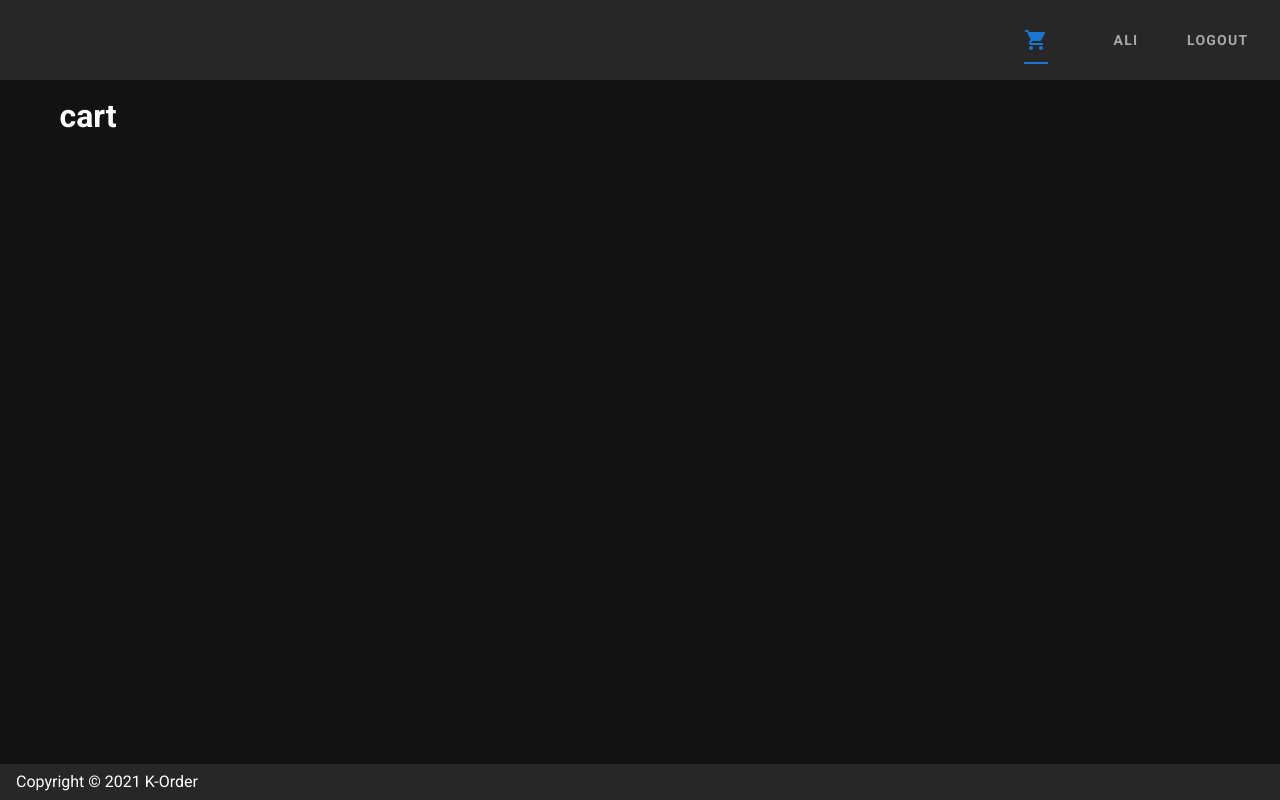
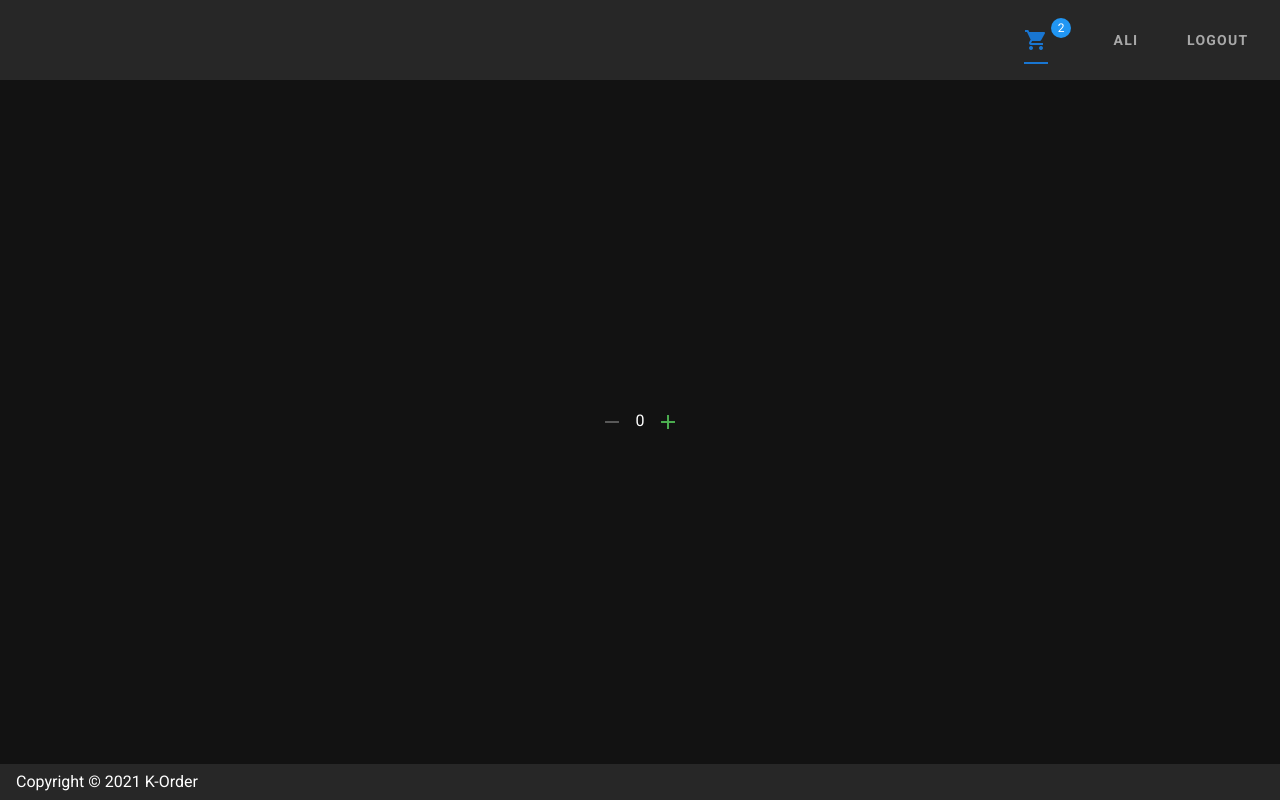
Before and after one commit to aaesmail/nuxt-k-order, a Nuxt app: page /my-cart in a window 1280 px wide. Built offline with nearby package versions, Linux system fonts and the light colour scheme.

Commit message:
Added: 1- Pagination in users orders (my-orders) 2- Cart content page (my-cart)

```diff
--- a/components/AppBar.vue
+++ b/components/AppBar.vue
@@ -20,6 +20,14 @@
       <div>
         <v-tabs optional background-color="transparent">
           <template v-if="$store.state.auth.user">
+            <v-badge
+              offset-x="30"
+              offset-y="10"
+              class="align-self-center"
+              color="blue"
+              :content="cartItemsNum"
+              :value="cartItemsNum"
+            >
               <v-tab
                 :ripple="false"
                 class="font-weight-bold"
@@ -28,6 +36,7 @@
                 to="/my-cart"
                 ><v-icon>mdi-cart</v-icon></v-tab
               >
+            </v-badge>
             <v-tab
               :ripple="false"
               class="font-weight-bold"
@@ -76,6 +85,12 @@ export default {
       { title: 'Sign up', route: '/signup' },
     ],
   }),
+
+  computed: {
+    cartItemsNum() {
+      return 2
+    },
+  },
 }
 </script>
 
--- /dev/null
+++ b/components/Cart.vue
@@ -0,0 +1,13 @@
+<template>
+  <NumberPicker v-model="amount" />
+</template>
+
+<script>
+export default {
+  data() {
+    return {
+      amount: 0,
+    }
+  },
+}
+</script>
--- /dev/null
+++ b/components/NumberPicker.vue
@@ -0,0 +1,44 @@
+<template>
+  <div class="d-inline-flex align-center">
+    <v-btn @click="decrement" :disabled="amount === 0" icon color="red">
+      <v-icon>mdi-minus</v-icon>
+    </v-btn>
+    <p>{{ amount }}</p>
+    <v-btn @click="increment" icon color="green">
+      <v-icon>mdi-plus</v-icon>
+    </v-btn>
+  </div>
+</template>
+
+<script>
+export default {
+  props: ['value'],
+
+  emits: ['input'],
+
+  data() {
+    return {
+      amount: this.value,
+    }
+  },
+
+  methods: {
+    increment() {
+      this.amount++
+      this.$emit('input', this.amount)
+    },
+    decrement() {
+      if (this.amount > 0) this.amount--
+      this.$emit('input', this.amount)
+    },
+  },
+}
+</script>
+
+<style scoped>
+p {
+  width: 20px;
+  height: 10px;
+  text-align: center;
+}
+</style>
--- a/components/OrderListItem.vue
+++ b/components/OrderListItem.vue
@@ -2,14 +2,16 @@
   <v-card class="mx-auto mb-5 text-center" max-width="50%">
     <v-card-text>
       <p
-        class="display-1"
+        class="title"
         :class="{ 'green--text': delivered, 'red--text': !delivered }"
       >
         {{ delivered ? 'Delivered' : 'Not Delivered' }}
       </p>
-      <div>{{ restaurantName }}</div>
-      <p>Items: {{ menu.length }}</p>
-      <div class="primary--text">$ {{ price.toFixed(2) }}</div>
+      <div class="subtitle-1 font-weight-bold">{{ restaurantName }}</div>
+      <div class="mt-5 d-flex flex-column flex-md-row justify-space-around">
+        <p class="d-md-inline mt-4 mt-md-0">Items: {{ menu.length }}</p>
+        <div class=" d-md-inlineprimary--text">$ {{ price.toFixed(2) }}</div>
+      </div>
     </v-card-text>
     <v-card-actions>
       <v-btn :to="'my-orders/' + id" text color="deep-purple accent-4">
--- a/pages/my-cart.vue
+++ b/pages/my-cart.vue
@@ -1,9 +1,24 @@
 <template>
-  <v-container>
-    <h1>cart</h1>
+  <v-container class="fill-height d-flex justify-center align-center">
+    <Cart v-if="showCart" />
+    <div class="d-flex flex-column align-center justify-center" v-else>
+      <h1>No items in cart yet!</h1>
+      <p class="mt-5">Go to restaurants and add some items!</p>
+      <v-btn to="/restaurants" class="mt-5">Go!</v-btn>
+    </div>
   </v-container>
 </template>
 
 <script>
-export default {}
+export default {
+  computed: {
+    data() {
+      return {}
+    },
+
+    showCart() {
+      return true
+    },
+  },
+}
 </script>
--- a/pages/my-orders/index.vue
+++ b/pages/my-orders/index.vue
@@ -10,6 +10,7 @@
       :menu="order.menuItems"
       :price="order.totalPrice"
     />
+    <v-pagination v-model="page" :length="pagesNum"></v-pagination>
   </v-container>
 </template>
 
@@ -17,6 +18,7 @@
 export default {
   data() {
     return {
+      page: 1,
       orders: [
         {
           date: '2021-05-23T16:22:13.760Z',
@@ -55,5 +57,11 @@ export default {
       ],
     }
   },
+
+  computed: {
+    pagesNum() {
+      return 8
+    },
+  },
 }
 </script>
```
Lines whose indentation alone changed are shown as unchanged.
